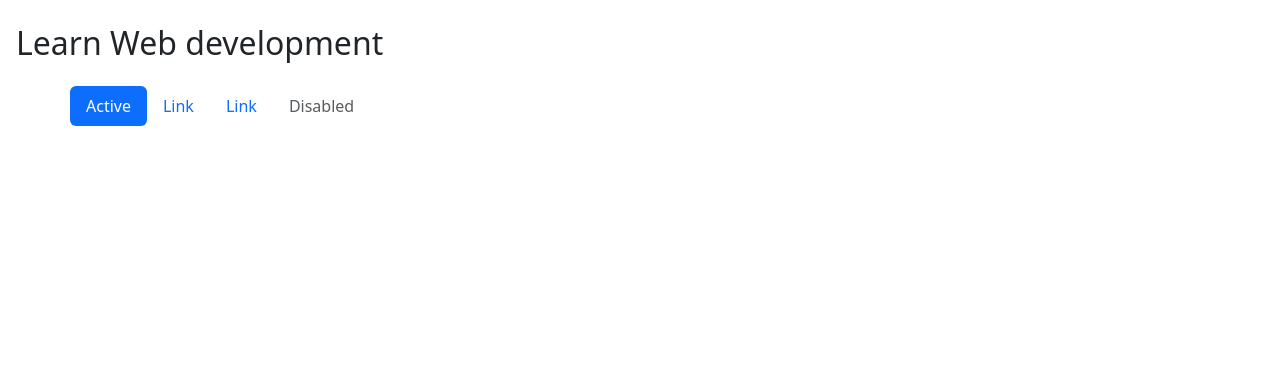
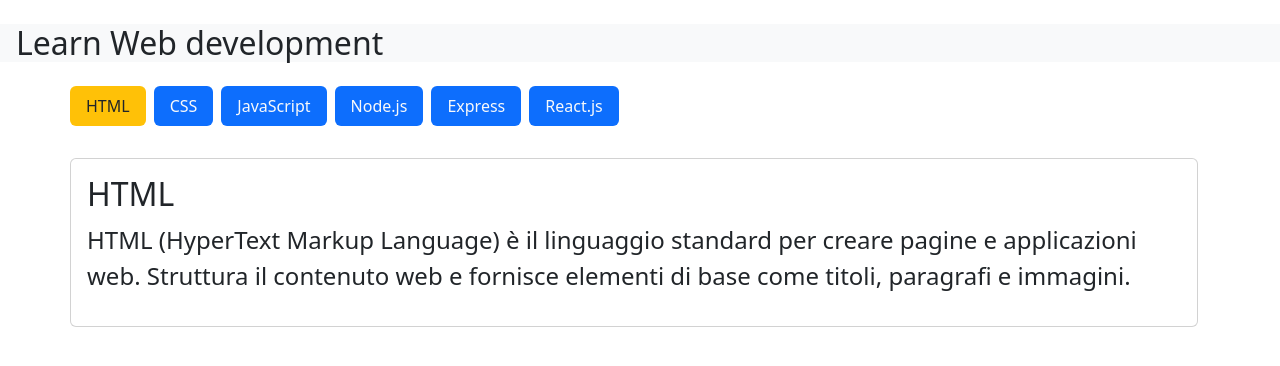
Before and after one commit to Maria-Lucia-Mazzara/react-use-state, a React (Vite) app: page / in a window 1280 px wide. Shown: the top 366 px of the page. Built offline with nearby package versions, Linux system fonts and the light colour scheme.

Commit message:
aggiunta card per le informazioni HTML e sistemate le nav-link

```diff
--- a/index.html
+++ b/index.html
@@ -1,13 +1,16 @@
 <!doctype html>
 <html lang="en">
+
 <head>
   <meta charset="UTF-8" />
   <link rel="icon" type="image/svg+xml" href="/vite.svg" />
   <meta name="viewport" content="width=device-width, initial-scale=1.0" />
   <title>vite-project</title>
 </head>
+
 <body>
   <div id="root"></div>
   <script type="module" src="/src/main.jsx"></script>
 </body>
+
 </html>
--- a/src/Components/Header.jsx
+++ b/src/Components/Header.jsx
@@ -1,7 +1,7 @@
 
 function Header() {
     return (
-        <header>
+        <header className="bg-light">
             <h2 className="ms-3 mt-4">
                 Learn Web development
             </h2>
--- a/src/Components/Main.jsx
+++ b/src/Components/Main.jsx
@@ -4,27 +4,47 @@
         <main>
             <section className="container">
                 <div className="row mt-4">
-                    <ul className="nav nav-pills">
+                    <ul className="nav nav-pills gap-2">
                         <li className="nav-item">
-                            <a className="nav-link active" aria-current="page" href="#">
-                                Active
+                            <a className="nav-link active bg-warning text-dark" href="#">
+                                HTML
+                            </a>
+
+                        </li>
+                        <li className="nav-item">
+                            <a className="nav-link bg-primary text-light" href="#">
+                                CSS
                             </a>
                         </li>
                         <li className="nav-item">
-                            <a className="nav-link" href="#">
-                                Link
+                            <a className="nav-link bg-primary text-light" href="#">
+                                JavaScript
                             </a>
                         </li>
                         <li className="nav-item">
-                            <a className="nav-link" href="#">
-                                Link
+                            <a className="nav-link bg-primary text-light" href="#">
+                                Node.js
                             </a>
                         </li>
                         <li className="nav-item">
-                            <a className="nav-link disabled" aria-disabled="true">
-                                Disabled
+                            <a className="nav-link bg-primary text-light" href="#">
+                                Express
                             </a>
                         </li>
+                        <li className="nav-item">
+                            <a className="nav-link bg-primary text-light" href="#">
+                                React.js
+                            </a>
+                        </li>
+                        <div className="card card-body mt-4">
+                            <h2>
+                                HTML
+                            </h2>
+                            <p className="fs-4">
+                                HTML (HyperText Markup Language) è il linguaggio standard per creare pagine
+                                e applicazioni web. Struttura il contenuto web e fornisce elementi di base come titoli, paragrafi e immagini.
+                            </p>
+                        </div>
                     </ul>
                 </div>
             </section>
```
Lines whose indentation alone changed are shown as unchanged.
